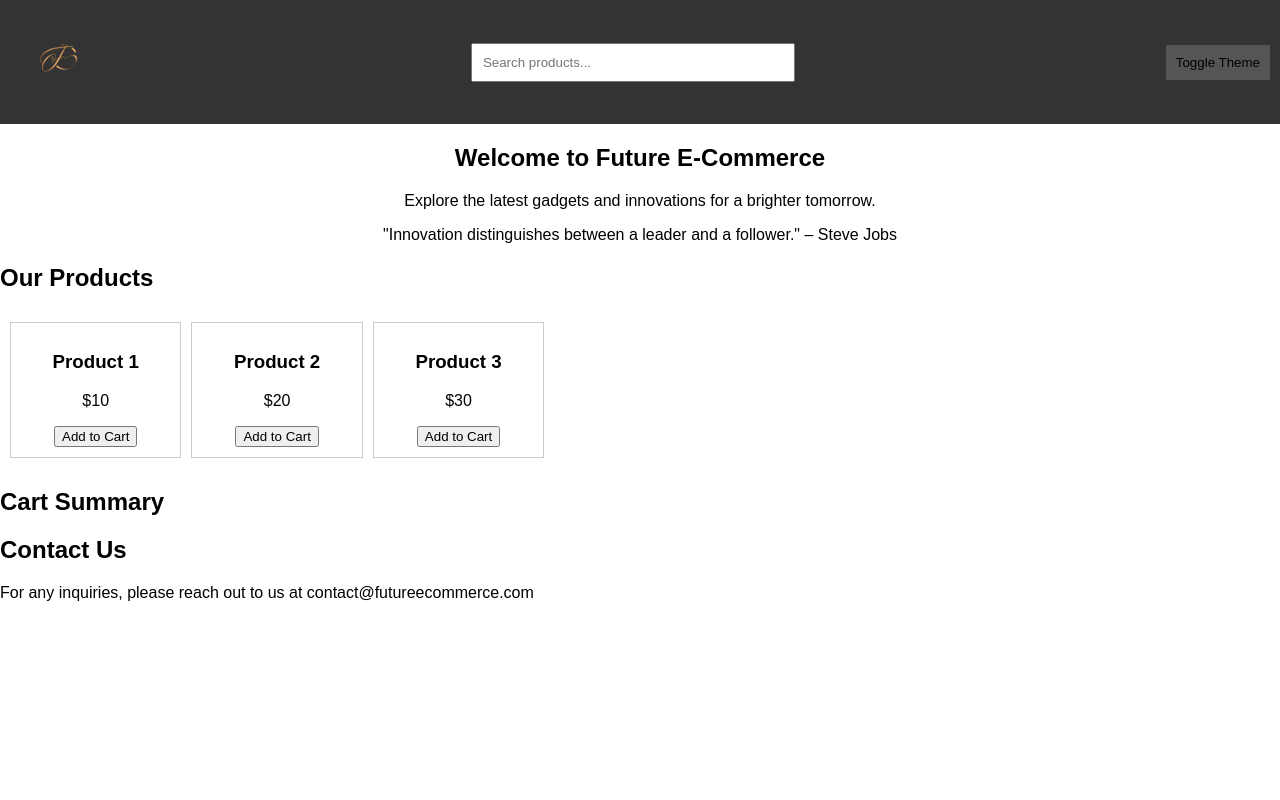
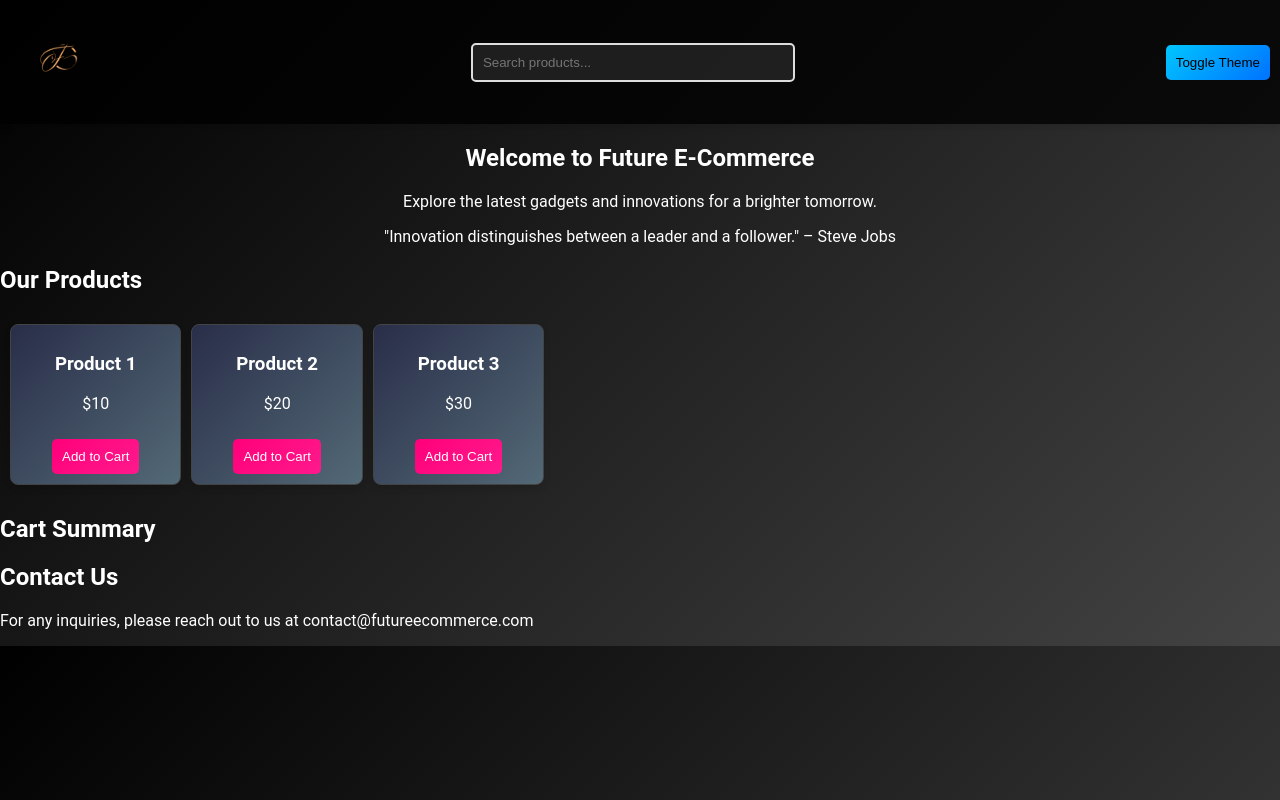
Before and after one commit to wamiq271801/FUSION-GADGETS, a plain HTML site: page index.html in a window 1280 px wide. Both pictures are taken after a click on the button "Toggle Theme". Drawn offline with Linux system fonts and the light colour scheme.

Commit message:
styles.css

```diff
--- a/styles.css
+++ b/styles.css
@@ -3,7 +3,15 @@ body {
     margin: 0;
     padding: 0;
     box-sizing: border-box;
-    font-family: Arial, sans-serif;
+    font-family: 'Roboto', sans-serif;
+    background: linear-gradient(135deg, #1f1c2c 0%, #928dab 100%); /* Gradient background */
+    color: #fff;
+    transition: background-color 0.3s, color 0.3s; /* Smooth transition for theme change */
+}
+
+body.dark-theme {
+    background: linear-gradient(135deg, #000000 0%, #434343 100%); /* Dark gradient background */
+    color: #fff;
 }
 
 header {
@@ -12,8 +20,10 @@ header {
     justify-content: space-between;
     align-items: center;
     padding: 10px;
-    background-color: #333;
+    background: rgba(0, 0, 0, 0.8); /* Semi-transparent background */
     color: #fff;
+    transition: background-color 0.3s; /* Smooth transition for theme change */
+    box-shadow: 0 4px 6px rgba(0, 0, 0, 0.1); /* Subtle shadow effect */
 }
 
 header .logo-container img {
@@ -32,24 +42,24 @@ header .search-container input[type="text"] {
     width: 100%;
     max-width: 300px;
     margin-right: 10px;
-}
-
-header .search-container .search-button {
-    padding: 10px;
-    background-color: #555;
-    border: none;
-    cursor: pointer;
-}
-
-header .search-container .search-button img {
-    max-width: 20px;
+    border: 2px solid #ddd;
+    border-radius: 5px; /* Rounded corners */
+    background-color: rgba(255, 255, 255, 0.1); /* Semi-transparent background */
+    color: #fff;
+    transition: border-color 0.3s, background-color 0.3s; /* Smooth transition for theme change */
 }
 
 header .theme-toggle {
     padding: 10px;
-    background-color: #555;
+    background: linear-gradient(135deg, #00c6ff 0%, #0072ff 100%); /* Gradient button */
     border: none;
     cursor: pointer;
+    border-radius: 5px; /* Rounded corners */
+    transition: background-color 0.3s; /* Smooth transition for theme change */
+}
+
+header .theme-toggle:hover {
+    background: linear-gradient(135deg, #0072ff 0%, #00c6ff 100%); /* Hover effect */
 }
 
 .center-text {
@@ -64,14 +74,33 @@ header .theme-toggle {
 }
 
 .product-list .product-item {
-    border: 1px solid #ccc;
+    border: 1px solid #444;
     padding: 10px;
     text-align: center;
-    transition: transform 0.2s; /* For a smooth resizing effect */
+    transition: transform 0.2s, background-color 0.3s; /* Smooth resizing and color change */
+    background: linear-gradient(135deg, #292e49 0%, #536976 100%); /* Gradient background */
+    border-radius: 8px; /* Rounded corners */
+    box-shadow: 0 4px 6px rgba(0, 0, 0, 0.1); /* Subtle shadow effect */
 }
 
 .product-list .product-item:hover {
     transform: scale(1.05); /* Slightly enlarge the product on hover */
+    background: linear-gradient(135deg, #536976 0%, #292e49 100%); /* Hover effect */
+}
+
+.product-item .add-to-cart {
+    margin-top: 10px;
+    padding: 10px;
+    background: linear-gradient(135deg, #ff007a 0%, #ff1a8c 100%); /* Gradient button */
+    border: none;
+    cursor: pointer;
+    border-radius: 5px; /* Rounded corners */
+    color: #fff;
+    transition: background-color 0.3s; /* Smooth transition */
+}
+
+.product-item .add-to-cart:hover {
+    background: linear-gradient(135deg, #ff1a8c 0%, #ff007a 100%); /* Hover effect */
 }
 
 .modal {
@@ -83,17 +112,20 @@ header .theme-toggle {
     width: 100%;
     height: 100%;
     overflow: auto;
-    background-color: rgb(0,0,0);
     background-color: rgba(0,0,0,0.4);
     padding-top: 60px;
+    transition: opacity 0.3s; /* Smooth transition for modal appearance */
 }
 
 .modal-content {
-    background-color: #fefefe;
+    background-color: #292e49;
     margin: 5% auto;
     padding: 20px;
     border: 1px solid #888;
     width: 80%;
+    animation: modal-appear 0.3s; /* Animation for modal appearance */
+    border-radius: 10px; /* Rounded corners for modal */
+    box-shadow: 0 4px 6px rgba(0, 0, 0, 0.1); /* Subtle shadow effect */
 }
 
 .modal .close {
@@ -101,13 +133,19 @@ header .theme-toggle {
     float: right;
     font-size: 28px;
     font-weight: bold;
+    cursor: pointer;
 }
 
 .modal .close:hover,
 .modal .close:focus {
-    color: black;
+    color: white;
     text-decoration: none;
-    cursor: pointer;
+}
+
+/* Keyframe Animation for Modal */
+@keyframes modal-appear {
+    from {opacity: 0;}
+    to {opacity: 1;}
 }
 
 /* Responsive Styles */
@@ -120,11 +158,6 @@ header .theme-toggle {
         margin-bottom: 10px;
     }
 
-    header .search-button {
-        width: 100%;
-        margin-top: 10px;
-    }
-
     .product-list {
         grid-template-columns: 1fr;
     }
```
